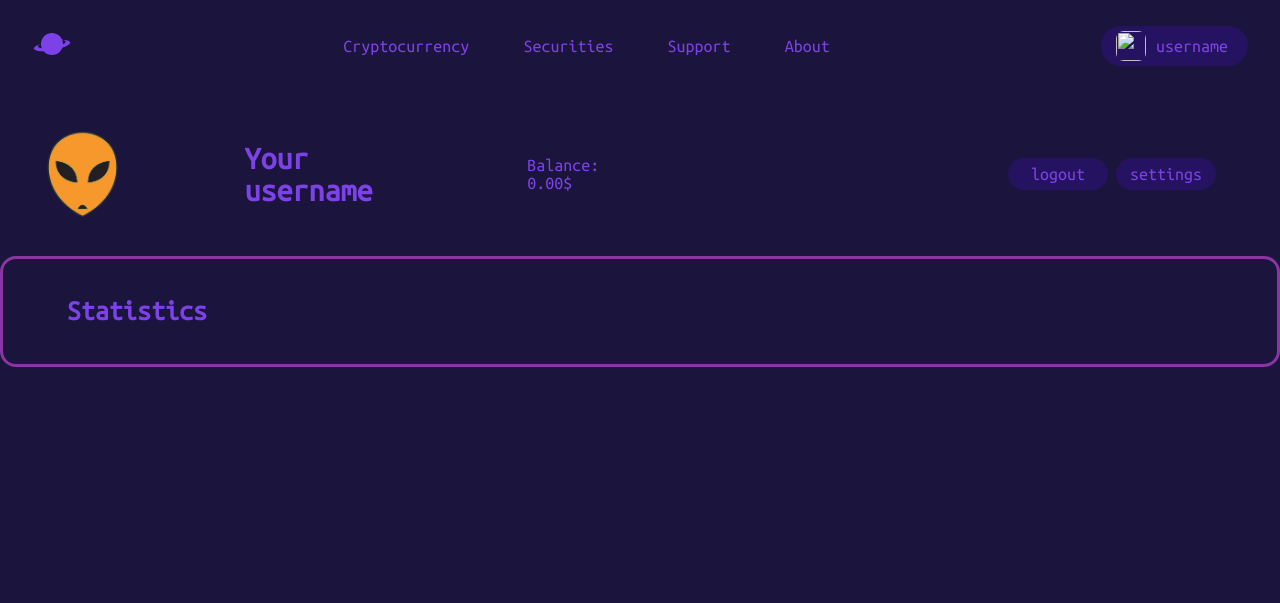
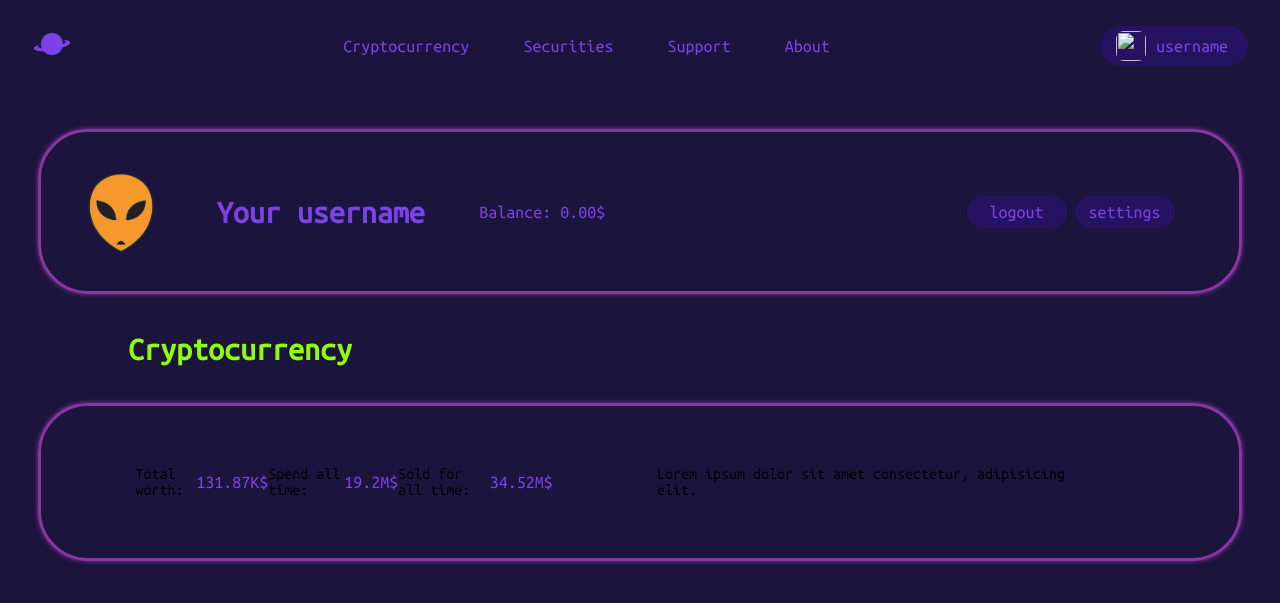
Before and after one commit to LaryStef/CryptoDeal, a Flask app: page /profile in a window 1280 px wide; the page is wider, and only the part inside the window is pictured. Shown: the top 603 px of that part. Run offline with Flask 3, Linux system fonts and the light colour scheme; parts of the project's set-up code (start-up, migrations or seed data) failed here and were passed over.

Commit message:
feat: section cryptocurrency in profile

```diff
--- a/app/static/css/profile.css
+++ b/app/static/css/profile.css
@@ -4,6 +4,7 @@
     --text-dark: #6637bd;
     --text-hover-color: #8935a2;
     --background-button-color: #251361;
+    --contrast-color: #8FFF06;
     --login-transition-duration: 400ms;
     --link-transition-duration: 200ms;
     --login-mode-transition-duration: 400ms;
@@ -1061,6 +1062,10 @@ span {
     align-items: center;
     padding: 3%;
     padding-right: 5%;
+    margin: 3%;
+    border: 3px solid var(--text-hover-color);
+    border-radius: 50px;
+    box-shadow: 0 0 5px var(--text-hover-color);
 }
 
 .user-info-wrapper {
@@ -1068,7 +1073,7 @@ span {
     justify-content: start;
     align-items: center;
     width: 50%;
-    gap: 20%;
+    gap: 10%;
 }
 
 .main-avatar {
@@ -1146,16 +1151,55 @@ span {
     color: var(--text-hover-color);
 }
 
-.st-block {
-    border: 3px solid var(--text-hover-color);
-    border-radius: 16px;
+.head-line {
+    display: flex;
+    align-items: center;
+    justify-content: start;
+    padding-left: 10%;
 }
 
-.st-header {
-    padding: 3%;
+.block-header {
+    color: var(--contrast-color);
+    font-size: 2rem;
+}
+
+/* .block-content {
+    display: flex;
+    justify-content: start;
+    align-items: center;
+    padding: 5%;
+    gap: 10%;
+} */
+
+.main-stat {
+    display: flex;
+    padding: 30px;
+    justify-content: start;
+    align-items: center;
+    gap: 10%;
+}
+
+.usd-stat {
+    display: flex;
+    justify-content: center;
+    align-items: center;
+    width: 40%;
+}
+
+.pie-chart {
+    display: flex;
+    justify-content: center;
+    align-items: center;
+    width: 40%;
+}
+
+.block-content {
+    margin: 3%;
+    padding: 30px;
     padding-left: 5%;
-    font-size: 1.5rem;
-    color: var(--text-color);
+    border: 3px solid var(--text-hover-color);
+    border-radius: 50px;
+    box-shadow: 0 0 5px var(--text-hover-color);
 }
 
 .sessions-cap {
--- a/app/templates/profile.html
+++ b/app/templates/profile.html
@@ -19,8 +19,23 @@
         </div>
     </div>
     <div class="st-block">
-        <div class="st-header">
-            <h3>Statistics</h3>
+        <div class="head-line">
+            <h3 class="block-header">Cryptocurrency</h3>
+        </div>
+        <div class="block-content">
+            <div class="main-stat">
+                <div class="usd-stat">
+                    <p class="crypto-info">Total worth: </p>
+                    <span>131.87K$</span>
+                    <p class="crypto-info">Spend all time: </p>
+                    <span>19.2M$</span>
+                    <p class="crypto-info">Sold for all time: </p>
+                    <span>34.52M$</span>
+                </div>
+                <div class="pie-chart">
+                    <p>Lorem ipsum dolor sit amet consectetur, adipisicing elit.</p>
+                </div>
+            </div>
         </div>
     </div>
 </div>
```
